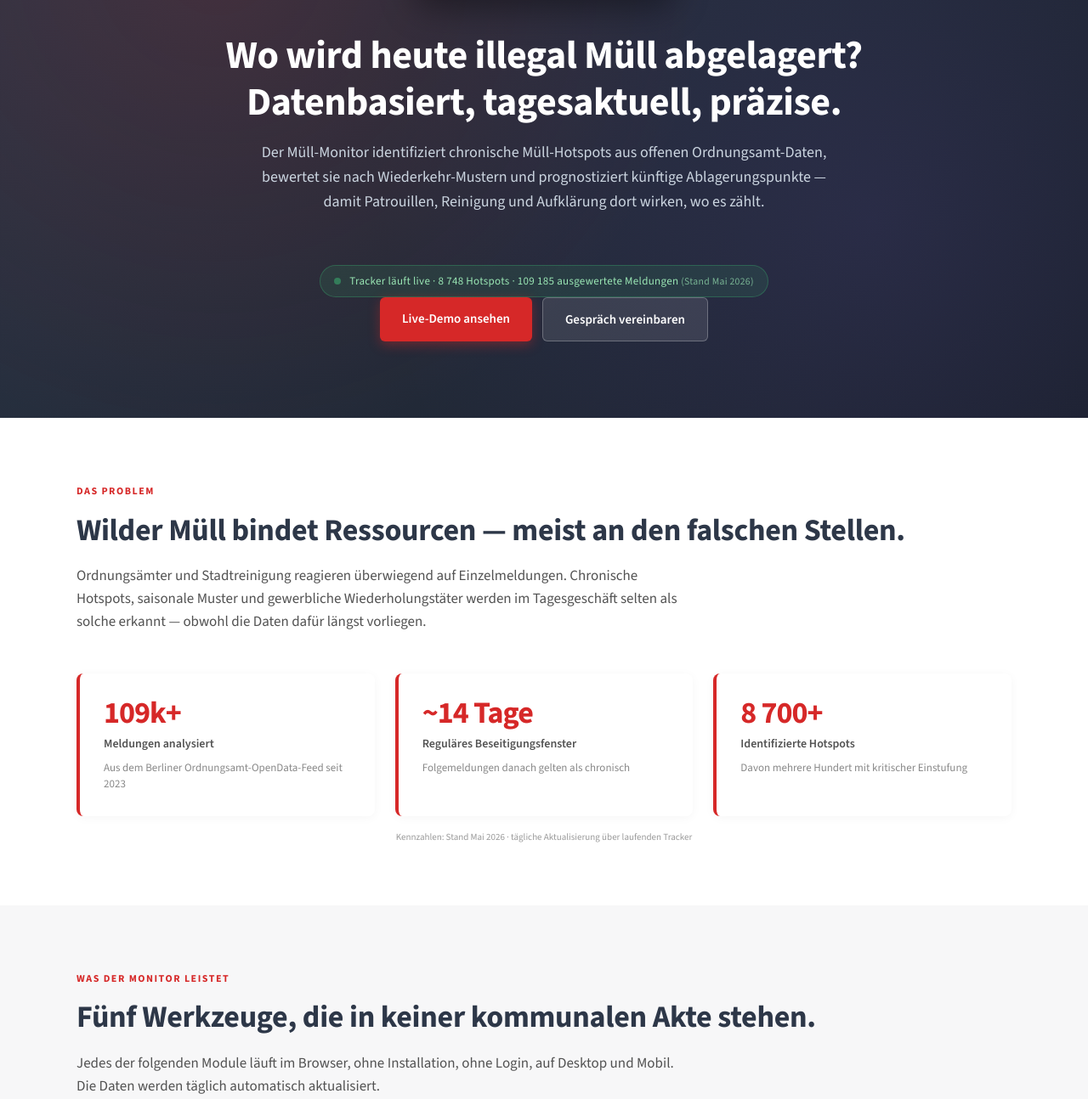
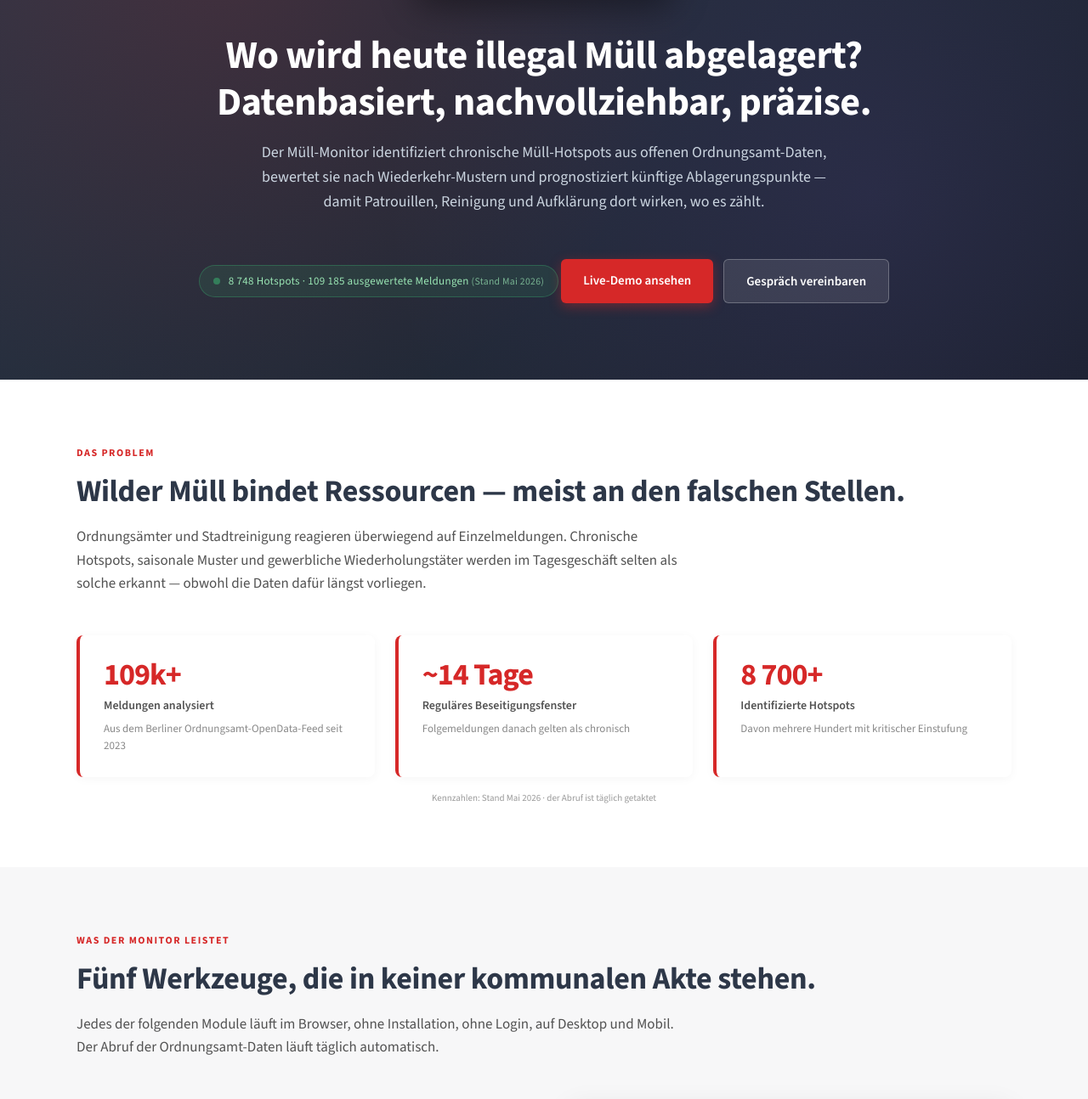
Before and after one commit to larsetti/muell-monitor, a plain HTML site: page pitch.html in a window 1280 px wide. Shown: the part 283-1577 px from the top of the page at 85% size. Drawn offline with nearby package versions, Linux system fonts and the light colour scheme.

Commit message:
T-45: Aktualitäts-Zusicherungen aus pitch.html entfernen
Gegenstück zu T-39 auf der Vertriebsseite. Mit dem Wiedereinschalten von
GitHub Pages am 13.08.2026 ist pitch.html wieder öffentlich abrufbar und
versprach an sieben Stellen etwas, das das System seit dem 22.04.2026 nicht
liefert, weil die Berliner Schnittstelle nichts mehr herausgibt.

Geändert:

- og:description: "Tagesaktuelle Karte" -> "Karte"
- Überschrift: "Datenbasiert, tagesaktuell, präzise" -> "nachvollziehbar"
- Merkmal 05: "Tagesaktuell, automatisch" -> "Täglicher Abruf, automatisch"
- Bildunterschrift Prognose: "Tagesaktuelle Vorhersagen" -> "Vorhersagen"
- Kennzahlen-Abzeichen: "Tracker läuft live" entfernt, Zahlen und ihr
  Standdatum bleiben unverändert
- Fußnote Kennzahlen: "tägliche Aktualisierung über laufenden Tracker" ->
  "der Abruf ist täglich getaktet"
- Vorspann Merkmale: "Die Daten werden täglich automatisch aktualisiert" ->
  "Der Abruf der Ordnungsamt-Daten läuft täglich automatisch"

Die Unterscheidung ist überall dieselbe wie bei T-39: der Takt des Abrufs ist
zusicherbar, die Frische der Daten nicht, weil sie an einer fremden
Schnittstelle hängt. Inhalt, Zahlen und Layout sind sonst unangetastet.

Co-Authored-By: Claude Opus 5 <noreply@anthropic.com>

```diff
--- a/pitch.html
+++ b/pitch.html
@@ -7,7 +7,7 @@
 <link rel="icon" type="image/png" sizes="32x32" href="assets/favicon-32.png">
 <link rel="apple-touch-icon" sizes="180x180" href="assets/apple-touch-icon.png">
 <meta property="og:title" content="Müll-Monitor · Datenbasiertes Hotspot-Monitoring">
-<meta property="og:description" content="Tagesaktuelle Karte chronischer Müll-Hotspots, Prognose-Modell und Auffälligkeiten-Erkennung für Ordnungsämter und Stadtreinigung.">
+<meta property="og:description" content="Karte chronischer Müll-Hotspots, Prognose-Modell und Auffälligkeiten-Erkennung für Ordnungsämter und Stadtreinigung.">
 <meta property="og:image" content="https://muell-monitor.de/assets/og-card.png">
 <meta property="og:url" content="https://muell-monitor.de/pitch.html">
 <meta property="og:type" content="website">
@@ -213,13 +213,13 @@ footer a:hover{text-decoration:underline}
 <section class="hero">
   <div class="hero-inner">
     <div class="hero-logo"><img src="assets/logo_color.png" alt="Müll-Monitor"></div>
-    <h1>Wo wird heute illegal Müll abgelagert?<br>Datenbasiert, tagesaktuell, präzise.</h1>
+    <h1>Wo wird heute illegal Müll abgelagert?<br>Datenbasiert, nachvollziehbar, präzise.</h1>
     <p class="hero-tag">Der Müll-Monitor identifiziert chronische Müll-Hotspots aus offenen Ordnungsamt-Daten,
       bewertet sie nach Wiederkehr-Mustern und prognostiziert künftige Ablagerungspunkte —
       damit Patrouillen, Reinigung und Aufklärung dort wirken, wo es zählt.</p>
     <div class="live-badge">
       <span class="lb-dot"></span>
-      <span>Tracker läuft live · 8&nbsp;748 Hotspots · 109&nbsp;185 ausgewertete Meldungen <span style="opacity:.7;font-size:.9em">(Stand Mai 2026)</span></span>
+      <span>8&nbsp;748 Hotspots · 109&nbsp;185 ausgewertete Meldungen <span style="opacity:.7;font-size:.9em">(Stand Mai 2026)</span></span>
     </div>
     <div class="hero-cta">
       <a href="https://muell-monitor.de" class="btn btn-primary">Live-Demo ansehen</a>
@@ -253,7 +253,7 @@ footer a:hover{text-decoration:underline}
         <div class="stat-desc">Davon mehrere Hundert mit kritischer Einstufung</div>
       </div>
     </div>
-    <p style="font-size:11px;color:#999;margin-top:16px;text-align:center">Kennzahlen: Stand Mai 2026 · tägliche Aktualisierung über laufenden Tracker</p>
+    <p style="font-size:11px;color:#999;margin-top:16px;text-align:center">Kennzahlen: Stand Mai 2026 · der Abruf ist täglich getaktet</p>
   </div>
 </section>
 
@@ -263,7 +263,7 @@ footer a:hover{text-decoration:underline}
     <span class="eyebrow">Was der Monitor leistet</span>
     <h2 class="section-title">Fünf Werkzeuge, die in keiner kommunalen Akte stehen.</h2>
     <p class="section-lead">Jedes der folgenden Module läuft im Browser, ohne Installation, ohne Login,
-      auf Desktop und Mobil. Die Daten werden täglich automatisch aktualisiert.</p>
+      auf Desktop und Mobil. Der Abruf der Ordnungsamt-Daten läuft täglich automatisch.</p>
 
     <!-- Feature 1: Hotspot-Karte -->
     <div class="feature">
@@ -414,11 +414,11 @@ footer a:hover{text-decoration:underline}
       </div>
     </div>
 
-    <!-- Feature 5: Tagesaktuell -->
+    <!-- Feature 5: Datenpipeline -->
     <div class="feature">
       <div>
         <div class="feature-num">05 — DATENPIPELINE</div>
-        <h3>Tagesaktuell, automatisch, ohne lokale Installation.</h3>
+        <h3>Täglicher Abruf, automatisch, ohne lokale Installation.</h3>
         <p>Eine voll automatisierte Pipeline holt jede Nacht den vollständigen Ordnungsamt-Feed,
           klassifiziert müllrelevante Meldungen, berechnet Cluster und Score
           und veröffentlicht die fertige Karte als statische Webseite — kein Server,
@@ -498,7 +498,7 @@ footer a:hover{text-decoration:underline}
       </figure>
       <figure class="shot">
         <img src="assets/screenshots/02_prognose.png" alt="Prognose-Tab mit Wahrscheinlichkeits-Liste">
-        <figcaption><strong>Prognose ·</strong> Tagesaktuelle Vorhersagen mit Wahrscheinlichkeit und Begründung — z.B. „84&nbsp;% an Dienstagen", „Frühlings-Häufung"</figcaption>
+        <figcaption><strong>Prognose ·</strong> Vorhersagen mit Wahrscheinlichkeit und Begründung — z.B. „84&nbsp;% an Dienstagen", „Frühlings-Häufung"</figcaption>
       </figure>
       <figure class="shot">
         <img src="assets/screenshots/03_bezirke.png" alt="Bezirks-Vergleich mit Statistiken">
```
